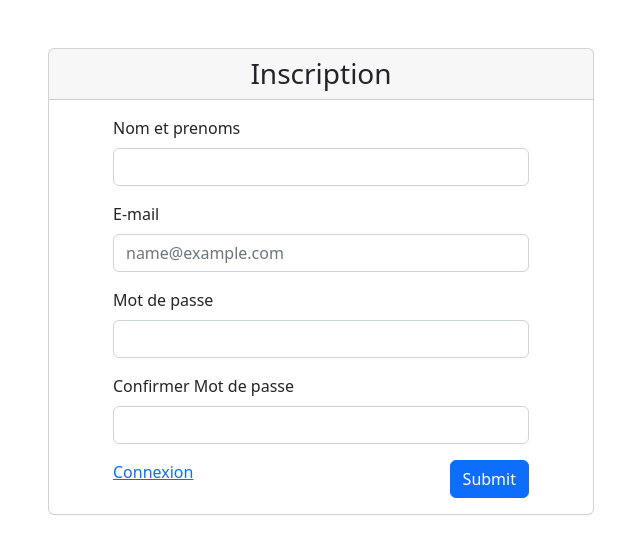
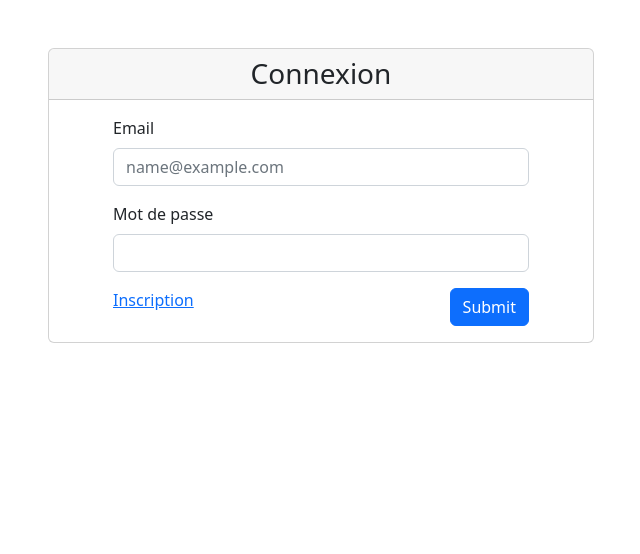
Before and after one commit to 225junior/stockGular, an Angular app: page /login in a window 1280 px wide. Before the commit this address led to /. Shown: the top 554 px of the page, without its empty margins (319-959 px from the left). Built offline with nearby package versions, Linux system fonts and the light colour scheme.

Commit message:
add routing

```diff
--- a/src/app/app-routing.module.ts
+++ b/src/app/app-routing.module.ts
@@ -1,7 +1,20 @@
 import { NgModule } from '@angular/core';
 import { RouterModule, Routes } from '@angular/router';
+import { PageDashboardComponent } from './page-dashboard/page-dashboard.component';
+import { PageInscriptionComponent } from './pages/page-inscription/page-inscription.component';
+import { PageLoginComponent } from './pages/page-login/page-login.component';
 
-const routes: Routes = [];
+const routes: Routes = [
+  {
+    path:'login',component:PageLoginComponent
+  },
+  {
+    path:'register',component:PageInscriptionComponent
+  },
+  {
+    path:'',component:PageDashboardComponent
+  }
+];
 
 @NgModule({
   imports: [RouterModule.forRoot(routes)],
--- a/src/app/app.component.html
+++ b/src/app/app.component.html
@@ -1 +1 @@
-<app-page-inscription></app-page-inscription>
+<router-outlet></router-outlet>
--- a/src/app/app.module.ts
+++ b/src/app/app.module.ts
@@ -5,12 +5,14 @@ import { AppRoutingModule } from './app-routing.module';
 import { AppComponent } from './app.component';
 import { PageLoginComponent } from './pages/page-login/page-login.component';
 import { PageInscriptionComponent } from './pages/page-inscription/page-inscription.component';
+import { PageDashboardComponent } from './page-dashboard/page-dashboard.component';
 
 @NgModule({
   declarations: [
     AppComponent,
     PageLoginComponent,
-    PageInscriptionComponent
+    PageInscriptionComponent,
+    PageDashboardComponent
   ],
   imports: [
     BrowserModule,
--- a/src/app/pages/page-inscription/page-inscription.component.html
+++ b/src/app/pages/page-inscription/page-inscription.component.html
@@ -33,7 +33,7 @@
 
 
                         <div class="d-flex justify-content-between">
-                            <a href="#">Connexion</a>
+                            <a [routerLink]="['/login']">Connexion</a>
                             <input type="submit" class="btn btn-primary">
                         </div>
                     </form>
--- a/src/app/pages/page-login/page-login.component.html
+++ b/src/app/pages/page-login/page-login.component.html
@@ -21,7 +21,7 @@
                         </div>
 
                         <div class="d-flex justify-content-between">
-                            <a href="#">Inscription</a>
+                            <a [routerLink]="['/register']">Inscription</a>
                             <input type="submit" class="btn btn-primary">
                         </div>
                     </form>
```
